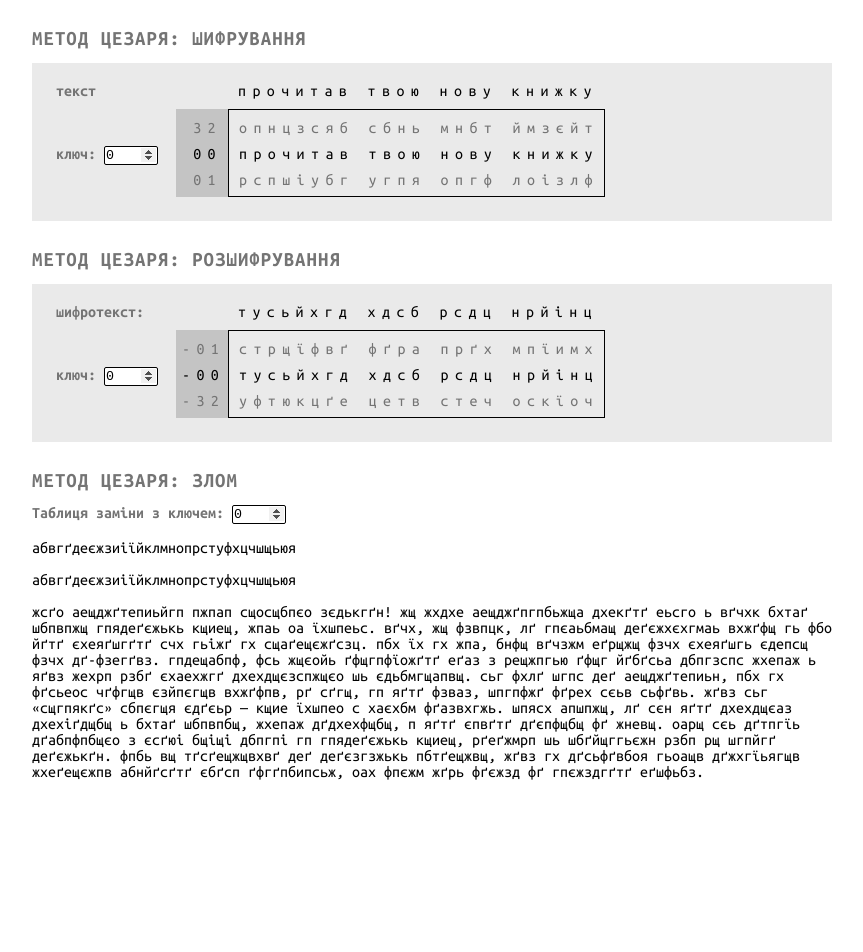
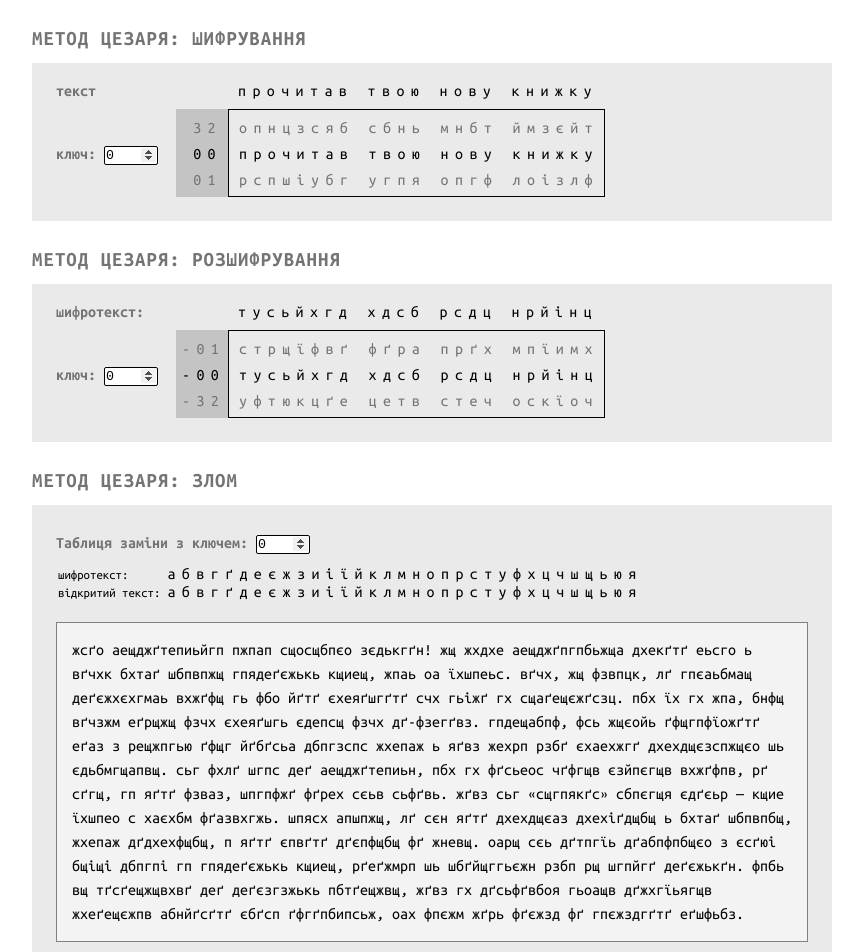
Before and after one commit to Zlira/crypto_history, a React (Create React App) app: page / in a window 1280 px wide. Shown: the top 952 px of the page, without its empty margins (208-1071 px from the left). Before the commit the page ends 800 px from the top, so only its background shows below. Built offline with nearby package versions, Linux system fonts and the light colour scheme.

Commit message:
Some style for BreakCipher widget

```diff
--- a/src/components/CaesarBreakWidget.js
+++ b/src/components/CaesarBreakWidget.js
@@ -20,14 +20,26 @@ export default function CaesarBreakWidget({title, text}){
 function CeasarBreakBody(props) {
   const cipherKey = mod(props.cipherKey, ALPHABET_LEN)
   const text = props.text || ''
-  return <div>
-    <CaesarBreakKeyControls {...props}/>
-    <div>
-      <p>{ALPHABET}</p>
-      <p>{ALPHABET.slice(cipherKey) + ALPHABET.slice(0, cipherKey)}</p>
+  return <div className='cipher-widget__body'>
+    <div className="cipher-widget__subst-title">
+      <CaesarBreakKeyControls {...props}/>
     </div>
-    <div>
-      <p>{decipher(cipherKey, text)}</p>
+    <table className='cipher-widget__subst-table'>
+      <tr>
+        <td className="cipher-widget__subst-label">шифротекст: </td>
+        <td className="cipher-widget__text">{ALPHABET}</td>
+      </tr>
+      <tr>
+        <td className="cipher-widget__subst-label">відкритий текст: </td>
+        <td className="cipher-widget__text">
+          {ALPHABET.slice(cipherKey) + ALPHABET.slice(0, cipherKey)}
+        </td>
+      </tr>
+    </table>
+    <div className="cipher-widget__secret-text-cont">
+      <p className="cipher-widget__secret-text">
+        {decipher(cipherKey, text)}
+      </p>
     </div>
   </div>
 
--- a/src/components/CipherWidget.css
+++ b/src/components/CipherWidget.css
@@ -104,3 +104,23 @@
 .cipher-widget__key-input:focus {
   box-shadow: 0 0 2px royalblue;
 }
+
+/* sytles specific to break widget */
+.cipher-widget__secret-text {
+  background-color: #f3f3f3;
+  line-height: 1.5;
+  border: thin solid gray;
+  padding: 15px;
+}
+
+.cipher-widget__subst-table {
+  margin: 10px 0px 20px 0px;
+}
+
+.cipher-widget__subst-title {
+  margin: 20px 0px 10px 0px;
+}
+.cipher-widget__subst-label {
+  padding: 0;
+  font-size: .8em;
+}
```
